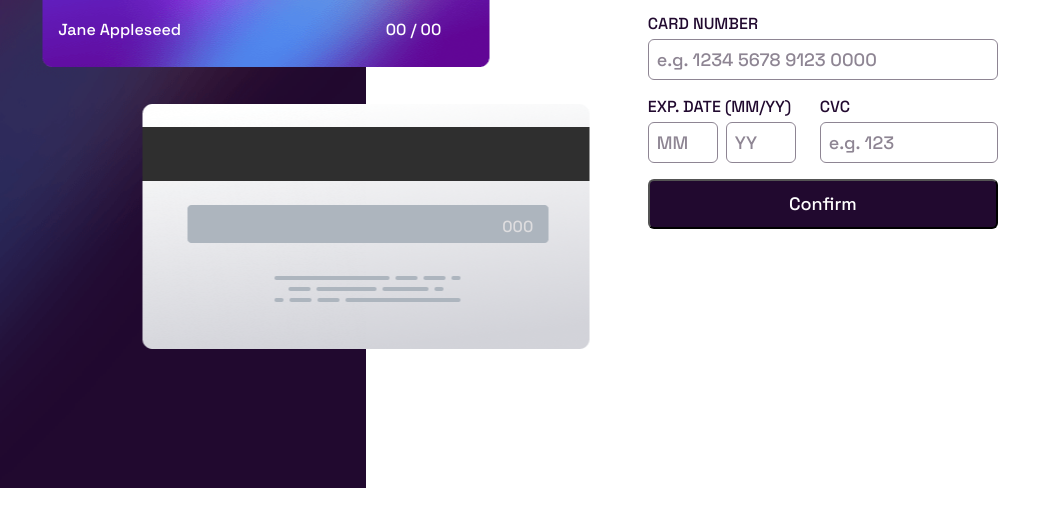
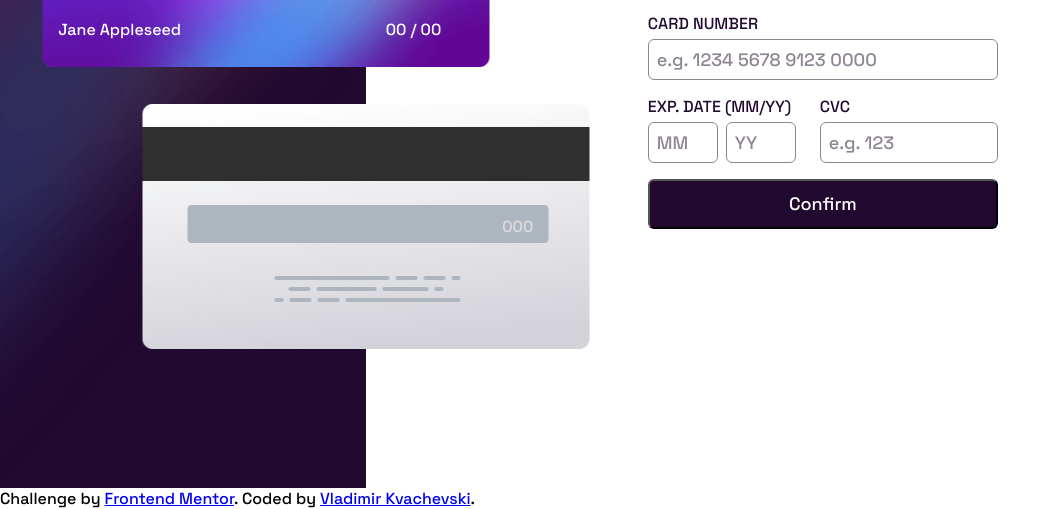
Before and after one commit to mcsimple-net/interactive-card-details, a plain HTML site: page index.html in a window 1280 px wide. Shown: the part 312-821 px from the top of the page, without its empty margins (0-1061 px from the left). Before the commit the page ends 800 px from the top, so only its background shows below. Drawn offline with nearby package versions, Linux system fonts and the light colour scheme.

Commit message:
Update index.html

```diff
--- a/index.html
+++ b/index.html
@@ -114,5 +114,10 @@
     <!-- Completed state start -->
     <script src="https://unpkg.com/imask"></script>
     <script src="app.js"></script>
+
+    <div class="attribution">
+    Challenge by <a href="https://www.frontendmentor.io?ref=challenge" target="_blank">Frontend Mentor</a>.
+    Coded by <a href="https://mcsimple.net">Vladimir Kvachevski</a>.
+  </div>
   </body>
 </html>
```
